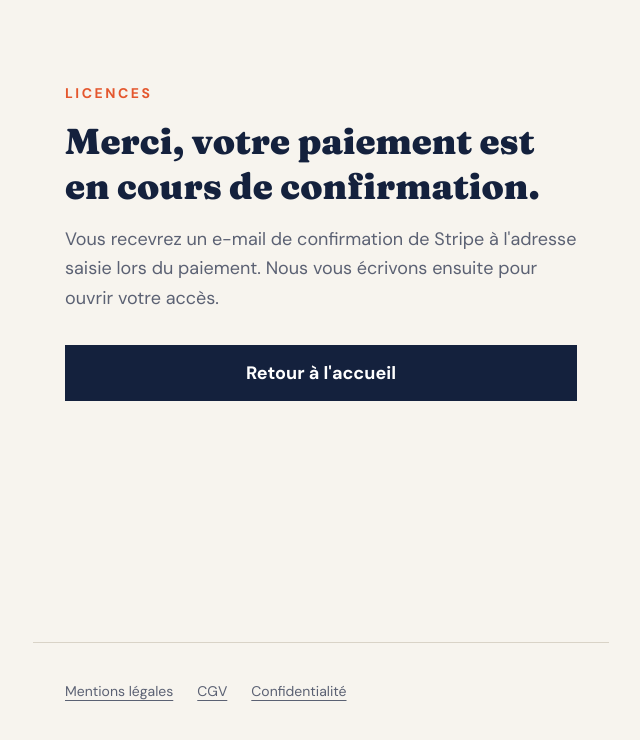
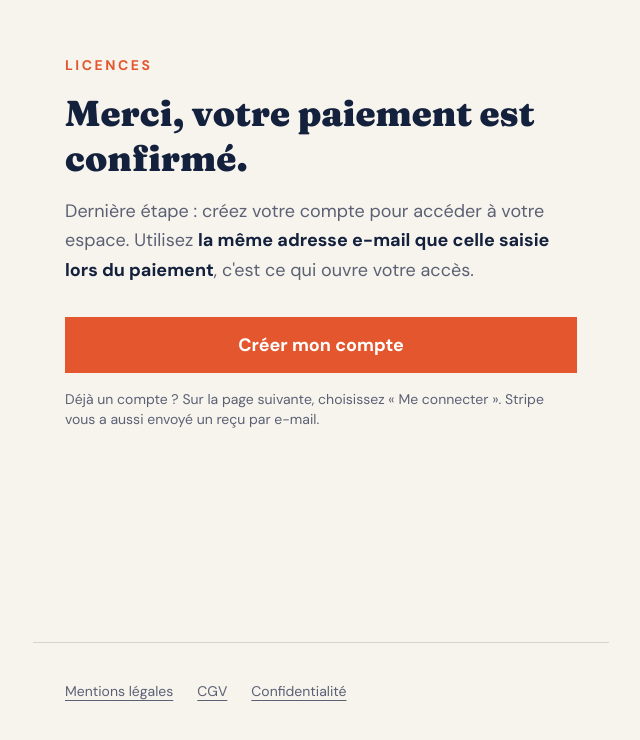
Before and after one commit to cherchimarc-pixel/licences, a Next.js app: page /merci in a window 1280 px wide. Shown: the part 158-898 px from the top of the page, without its empty margins (319-959 px from the left). Built offline with nearby package versions, Linux system fonts and the light colour scheme; no server answers.

Commit message:
Page merci: étape de création de compte avec la même adresse e-mail
Co-Authored-By: Claude Sonnet 5.5 <noreply@anthropic.com>
Claude-Session: https://claude.ai/code/session_01PmkkMqRXbe4Vm1qYsgCMxH

```diff
--- a/app/merci/page.tsx
+++ b/app/merci/page.tsx
@@ -12,19 +12,23 @@ export default function Merci() {
         Licences
       </p>
       <h1 className="mt-4 font-titre text-4xl font-black leading-tight">
-        Merci, votre paiement est en cours de confirmation.
+        Merci, votre paiement est confirmé.
       </h1>
       <p className="mt-4 text-lg leading-relaxed text-gris">
-        Vous recevrez un e-mail de confirmation de Stripe à l&apos;adresse
-        saisie lors du paiement. Nous vous écrivons ensuite pour ouvrir votre
-        accès.
+        Dernière étape : créez votre compte pour accéder à votre espace.
+        Utilisez <strong className="text-encre">la même adresse e-mail que celle
+        saisie lors du paiement</strong>, c&apos;est ce qui ouvre votre accès.
       </p>
       <Link
-        href="/"
-        className="mt-8 flex min-h-14 w-full items-center justify-center bg-encre px-6 text-lg font-bold text-white sm:w-auto sm:min-w-72"
+        href="/connexion"
+        className="mt-8 flex min-h-14 w-full items-center justify-center bg-braise px-6 text-lg font-bold text-white transition-colors active:bg-braise-fonce sm:w-auto sm:min-w-72"
       >
-        Retour à l&apos;accueil
+        Créer mon compte
       </Link>
+      <p className="mt-4 text-sm text-gris">
+        Déjà un compte ? Sur la page suivante, choisissez « Me connecter ».
+        Stripe vous a aussi envoyé un reçu par e-mail.
+      </p>
     </main>
   );
 }
```
